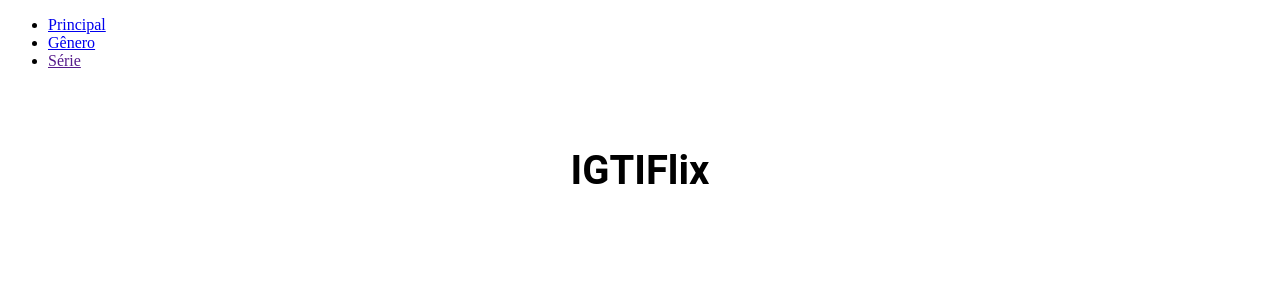
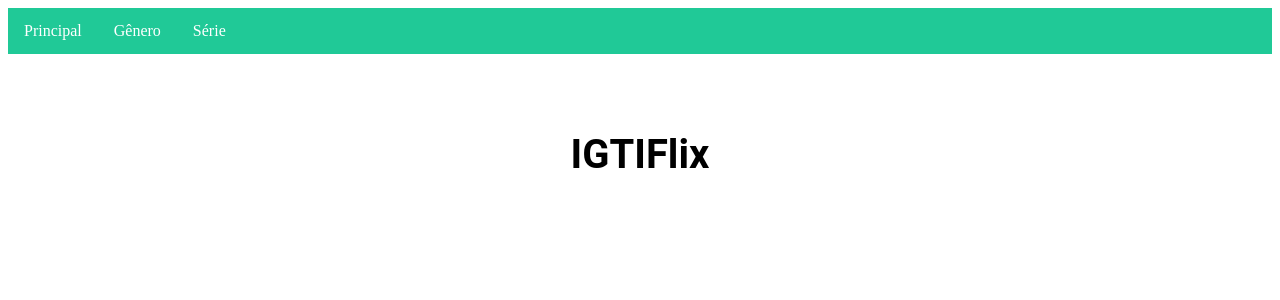
Before and after one commit to wherculano/IGTI_Django_2020, a Django app: page /principal/ in a window 1280 px wide. Shown: the top 300 px of the page. Run offline with Django 3.2, Linux system fonts and the light colour scheme.

Commit message:
Iniciada criação do menu

```diff
--- a/igtiweb/settings.py
+++ b/igtiweb/settings.py
@@ -121,6 +121,6 @@ USE_TZ = True
 
 STATIC_URL = '/static/'
 
-STATICFILES_DIR = [
+STATICFILES_DIRS = [
     STATIC_DIR,
 ]
--- /dev/null
+++ b/igtiweb/static/css/menu.css
@@ -0,0 +1,24 @@
+ul{
+    list-style-type: none;
+    margin: 0;
+    padding: 0;
+    overflow: hidden;
+    background-color: #20c997;
+}
+
+li{
+    float: left;
+}
+
+li a{
+    display: block;
+    color: white;
+    text-align: center;
+    padding: 14px 16px;
+    text-decoration: none;
+}
+
+li a:hover{
+    font-weight: bolder;
+    background-color: #00a293;
+}
--- a/igtiweb/templates/principal/index.html
+++ b/igtiweb/templates/principal/index.html
@@ -5,6 +5,7 @@
     <meta charset="UTF-8">
     <title>IGTIFlix</title>
     <link href="{% static 'css/principal.css' %}" rel="stylesheet" type="text/css">
+    <link href="{% static 'css/menu.css' %}" rel="stylesheet" type="text/css">
 </head>
 <body>
     {% include "../menu.html" %}
```
